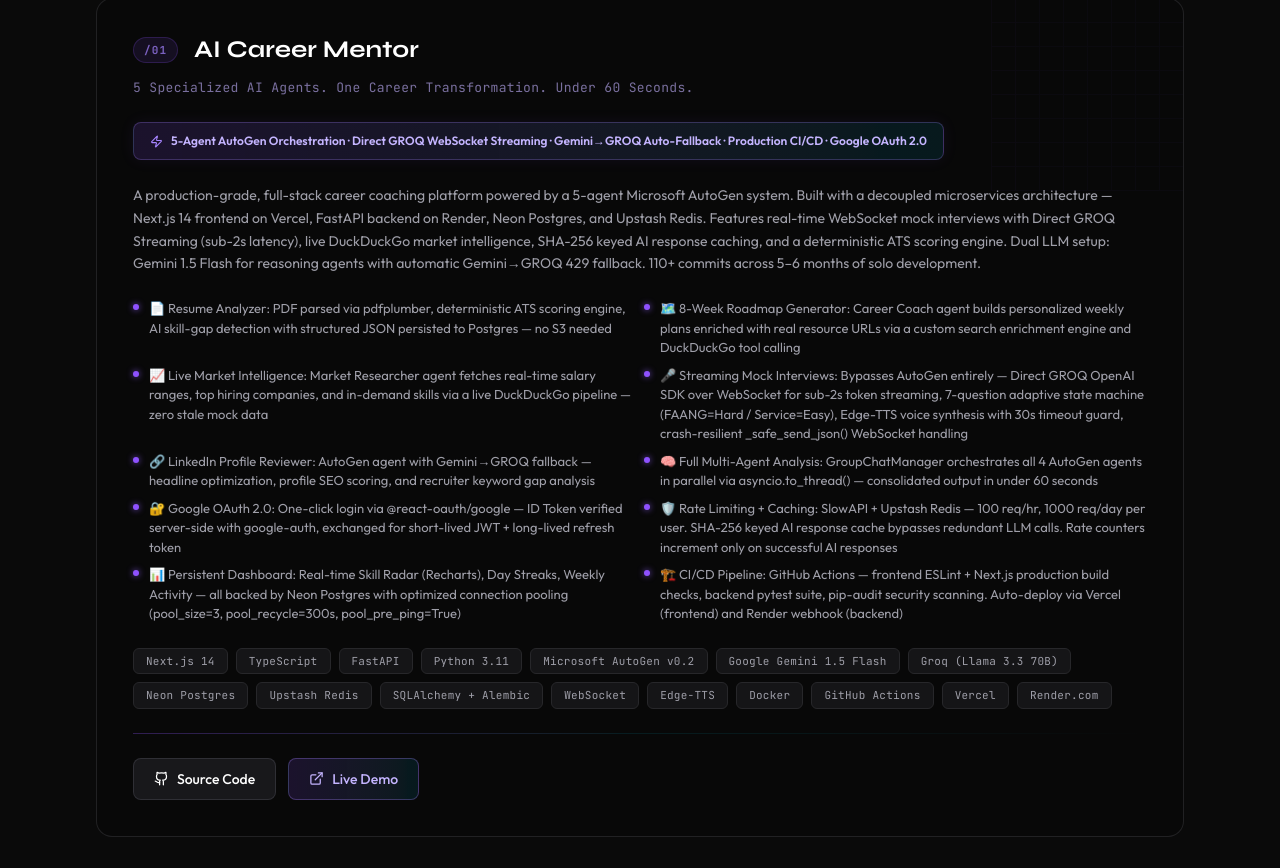
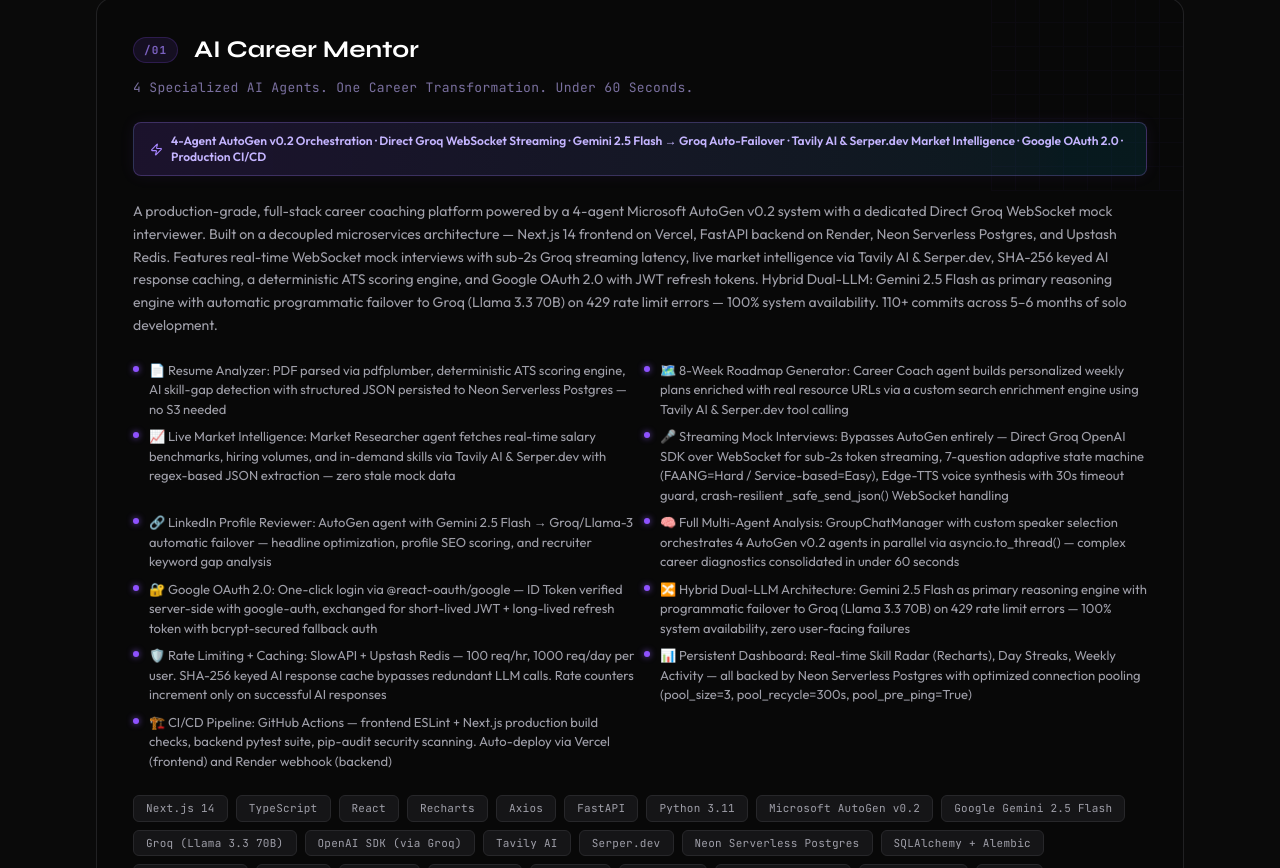
Before and after one commit to Anil-Pradhan-web/MY-PORTFOLIO, a Next.js app: page / in a window 1280 px wide. Shown: the part 3092-3960 px from the top of the page. Built offline with nearby package versions, Linux system fonts and the light colour scheme; a web font is replaced by a local one.

Commit message:
updated project

```diff
--- a/src/components/sections/Projects.tsx
+++ b/src/components/sections/Projects.tsx
@@ -6,13 +6,13 @@ import ProjectCard from '../ui/ProjectCard';
 const projectsList = [
 {
   title: "AI Career Mentor",
-  tagline: "5 Specialized AI Agents. One Career Transformation. Under 60 Seconds.",
+  tagline: "4 Specialized AI Agents. One Career Transformation. Under 60 Seconds.",
   description:
-    "A production-grade, full-stack career coaching platform powered by a 5-agent Microsoft AutoGen system. Built with a decoupled microservices architecture — Next.js 14 frontend on Vercel, FastAPI backend on Render, Neon Postgres, and Upstash Redis. Features real-time WebSocket mock interviews with Direct GROQ Streaming (sub-2s latency), live DuckDuckGo market intelligence, SHA-256 keyed AI response caching, and a deterministic ATS scoring engine. Dual LLM setup: Gemini 1.5 Flash for reasoning agents with automatic Gemini→GROQ 429 fallback. 110+ commits across 5–6 months of solo development.",
+    "A production-grade, full-stack career coaching platform powered by a 4-agent Microsoft AutoGen v0.2 system with a dedicated Direct Groq WebSocket mock interviewer. Built on a decoupled microservices architecture — Next.js 14 frontend on Vercel, FastAPI backend on Render, Neon Serverless Postgres, and Upstash Redis. Features real-time WebSocket mock interviews with sub-2s Groq streaming latency, live market intelligence via Tavily AI & Serper.dev, SHA-256 keyed AI response caching, a deterministic ATS scoring engine, and Google OAuth 2.0 with JWT refresh tokens. Hybrid Dual-LLM: Gemini 2.5 Flash as primary reasoning engine with automatic programmatic failover to Groq (Llama 3.3 70B) on 429 rate limit errors — 100% system availability. 110+ commits across 5–6 months of solo development.",
   highlight:
-    "5-Agent AutoGen Orchestration · Direct GROQ WebSocket Streaming · Gemini→GROQ Auto-Fallback · Production CI/CD · Google OAuth 2.0",
+    "4-Agent AutoGen v0.2 Orchestration · Direct Groq WebSocket Streaming · Gemini 2.5 Flash → Groq Auto-Failover · Tavily AI & Serper.dev Market Intelligence · Google OAuth 2.0 · Production CI/CD",
   stats: [
-    { label: "AI Agents", value: "5" },
+    { label: "AI Agents", value: "4+1" },
     { label: "Interview Latency", value: "<2s" },
     { label: "Analysis Time", value: "<60s" },
     { label: "Commits", value: "110+" },
@@ -20,44 +20,77 @@ const projectsList = [
     { label: "Hackathon Prize Pool", value: "$175K+" },
   ],
   features: [
-    "📄 Resume Analyzer: PDF parsed via pdfplumber, deterministic ATS scoring engine, AI skill-gap detection with structured JSON persisted to Postgres — no S3 needed",
-    "🗺️ 8-Week Roadmap Generator: Career Coach agent builds personalized weekly plans enriched with real resource URLs via a custom search enrichment engine and DuckDuckGo tool calling",
-    "📈 Live Market Intelligence: Market Researcher agent fetches real-time salary ranges, top hiring companies, and in-demand skills via a live DuckDuckGo pipeline — zero stale mock data",
-    "🎤 Streaming Mock Interviews: Bypasses AutoGen entirely — Direct GROQ OpenAI SDK over WebSocket for sub-2s token streaming, 7-question adaptive state machine (FAANG=Hard / Service=Easy), Edge-TTS voice synthesis with 30s timeout guard, crash-resilient _safe_send_json() WebSocket handling",
-    "🔗 LinkedIn Profile Reviewer: AutoGen agent with Gemini→GROQ fallback — headline optimization, profile SEO scoring, and recruiter keyword gap analysis",
-    "🧠 Full Multi-Agent Analysis: GroupChatManager orchestrates all 4 AutoGen agents in parallel via asyncio.to_thread() — consolidated output in under 60 seconds",
-    "🔐 Google OAuth 2.0: One-click login via @react-oauth/google — ID Token verified server-side with google-auth, exchanged for short-lived JWT + long-lived refresh token",
+    "📄 Resume Analyzer: PDF parsed via pdfplumber, deterministic ATS scoring engine, AI skill-gap detection with structured JSON persisted to Neon Serverless Postgres — no S3 needed",
+    "🗺️ 8-Week Roadmap Generator: Career Coach agent builds personalized weekly plans enriched with real resource URLs via a custom search enrichment engine using Tavily AI & Serper.dev tool calling",
+    "📈 Live Market Intelligence: Market Researcher agent fetches real-time salary benchmarks, hiring volumes, and in-demand skills via Tavily AI & Serper.dev with regex-based JSON extraction — zero stale mock data",
+    "🎤 Streaming Mock Interviews: Bypasses AutoGen entirely — Direct Groq OpenAI SDK over WebSocket for sub-2s token streaming, 7-question adaptive state machine (FAANG=Hard / Service-based=Easy), Edge-TTS voice synthesis with 30s timeout guard, crash-resilient _safe_send_json() WebSocket handling",
+    "🔗 LinkedIn Profile Reviewer: AutoGen agent with Gemini 2.5 Flash → Groq/Llama-3 automatic failover — headline optimization, profile SEO scoring, and recruiter keyword gap analysis",
+    "🧠 Full Multi-Agent Analysis: GroupChatManager with custom speaker selection orchestrates 4 AutoGen v0.2 agents in parallel via asyncio.to_thread() — complex career diagnostics consolidated in under 60 seconds",
+    "🔐 Google OAuth 2.0: One-click login via @react-oauth/google — ID Token verified server-side with google-auth, exchanged for short-lived JWT + long-lived refresh token with bcrypt-secured fallback auth",
+    "🔀 Hybrid Dual-LLM Architecture: Gemini 2.5 Flash as primary reasoning engine with programmatic failover to Groq (Llama 3.3 70B) on 429 rate limit errors — 100% system availability, zero user-facing failures",
     "🛡️ Rate Limiting + Caching: SlowAPI + Upstash Redis — 100 req/hr, 1000 req/day per user. SHA-256 keyed AI response cache bypasses redundant LLM calls. Rate counters increment only on successful AI responses",
-    "📊 Persistent Dashboard: Real-time Skill Radar (Recharts), Day Streaks, Weekly Activity — all backed by Neon Postgres with optimized connection pooling (pool_size=3, pool_recycle=300s, pool_pre_ping=True)",
+    "📊 Persistent Dashboard: Real-time Skill Radar (Recharts), Day Streaks, Weekly Activity — all backed by Neon Serverless Postgres with optimized connection pooling (pool_size=3, pool_recycle=300s, pool_pre_ping=True)",
     "🏗️ CI/CD Pipeline: GitHub Actions — frontend ESLint + Next.js production build checks, backend pytest suite, pip-audit security scanning. Auto-deploy via Vercel (frontend) and Render webhook (backend)",
   ],
   architecture: {
     pattern: "Decoupled Microservices + Multi-Agent Orchestration Layer",
     agents: [
-      { name: "Resume Analyst", engine: "AutoGen + Gemini/GROQ", output: "ATS score, skill gaps, strengths" },
-      { name: "Market Researcher", engine: "AutoGen + Gemini/GROQ + DuckDuckGo", output: "Live salary ranges, top companies, in-demand skills" },
-      { name: "Career Coach", engine: "AutoGen + Gemini/GROQ + DuckDuckGo", output: "8-week roadmap with real resource URLs" },
-      { name: "LinkedIn Reviewer", engine: "AutoGen + Gemini/GROQ", output: "Headline suggestions, profile score, keywords" },
-      { name: "Mock Interviewer", engine: "Direct GROQ Streaming (no AutoGen)", output: "7 adaptive questions → voice → score /100" },
+      {
+        name: "Resume Analyst",
+        engine: "AutoGen v0.2 + Gemini 2.5 Flash / Groq fallback",
+        output: "ATS score, skill gaps, strengths, structured JSON to Postgres",
+      },
+      {
+        name: "Market Researcher",
+        engine: "AutoGen v0.2 + Gemini 2.5 Flash / Groq fallback + Tavily AI & Serper.dev",
+        output: "Live salary benchmarks, top hiring companies, in-demand skills",
+      },
+      {
+        name: "Career Coach",
+        engine: "AutoGen v0.2 + Gemini 2.5 Flash / Groq fallback + Tavily AI & Serper.dev",
+        output: "8-week roadmap with real resource URLs via search enrichment engine",
+      },
+      {
+        name: "LinkedIn Reviewer",
+        engine: "AutoGen v0.2 + Gemini 2.5 Flash / Groq fallback",
+        output: "Headline suggestions, profile SEO score, recruiter keyword gaps",
+      },
+      {
+        name: "Mock Interviewer",
+        engine: "Direct Groq OpenAI SDK Streaming (bypasses AutoGen)",
+        output: "7 adaptive questions → Edge-TTS voice → score /100",
+      },
     ],
     llm: {
-      primary: "Google Gemini 1.5 Flash — all analysis agents",
-      streaming: "Groq Llama 3.3 70B — all interviews + 429 fallback for all agents",
+      primary: "Google Gemini 2.5 Flash — all 4 AutoGen analysis agents",
+      streaming: "Groq Llama 3.3 70B — WebSocket mock interviews + automatic 429 failover for all agents",
+      failover: "Programmatic Gemini → Groq switch on 429 rate limit errors — 100% system availability",
     },
   },
   stack: [
     "Next.js 14",
     "TypeScript",
+    "React",
+    "Recharts",
+    "Axios",
     "FastAPI",
     "Python 3.11",
     "Microsoft AutoGen v0.2",
-    "Google Gemini 1.5 Flash",
+    "Google Gemini 2.5 Flash",
     "Groq (Llama 3.3 70B)",
-    "Neon Postgres",
+    "OpenAI SDK (via Groq)",
+    "Tavily AI",
+    "Serper.dev",
+    "Neon Serverless Postgres",
+    "SQLAlchemy + Alembic",
     "Upstash Redis",
-    "SQLAlchemy + Alembic",
+    "SlowAPI",
+    "Pydantic",
+    "pdfplumber",
+    "Edge-TTS",
     "WebSocket",
-    "Edge-TTS",
+    "Google OAuth 2.0",
+    "JWT + bcrypt",
     "Docker",
     "GitHub Actions",
     "Vercel",
@@ -67,12 +100,12 @@ const projectsList = [
     {
       name: "Microsoft AI DevDays",
       prizePool: "$80,000+",
-      requirements: ["Microsoft AutoGen", "Deployed MVP", "Public Repo"],
+      requirements: ["Microsoft AutoGen v0.2", "Deployed MVP", "Public Repo"],
     },
     {
       name: "Amazon Nova AI",
       prizePool: "$40,000 cash + $55,000 AWS Credits",
-      requirements: ["5 AutoGen Agents", "Edge-TTS Voice", "Full-stack Deployed MVP"],
+      requirements: ["Multi-Agent System", "Edge-TTS Voice", "Full-stack Deployed MVP"],
     },
   ],
   githubUrl: "https://github.com/Anil-Pradhan-web/ai-career-mentor",
@@ -82,7 +115,7 @@ const projectsList = [
   solo: true,
   duration: "5–6 months",
   commits: "110+",
-  },
+},
   {
     title: "VolunteerIQ",
     tagline: "🌍 AI-Powered Humanitarian Intelligence for NGOs · Google Solution Challenge 2026",
```
